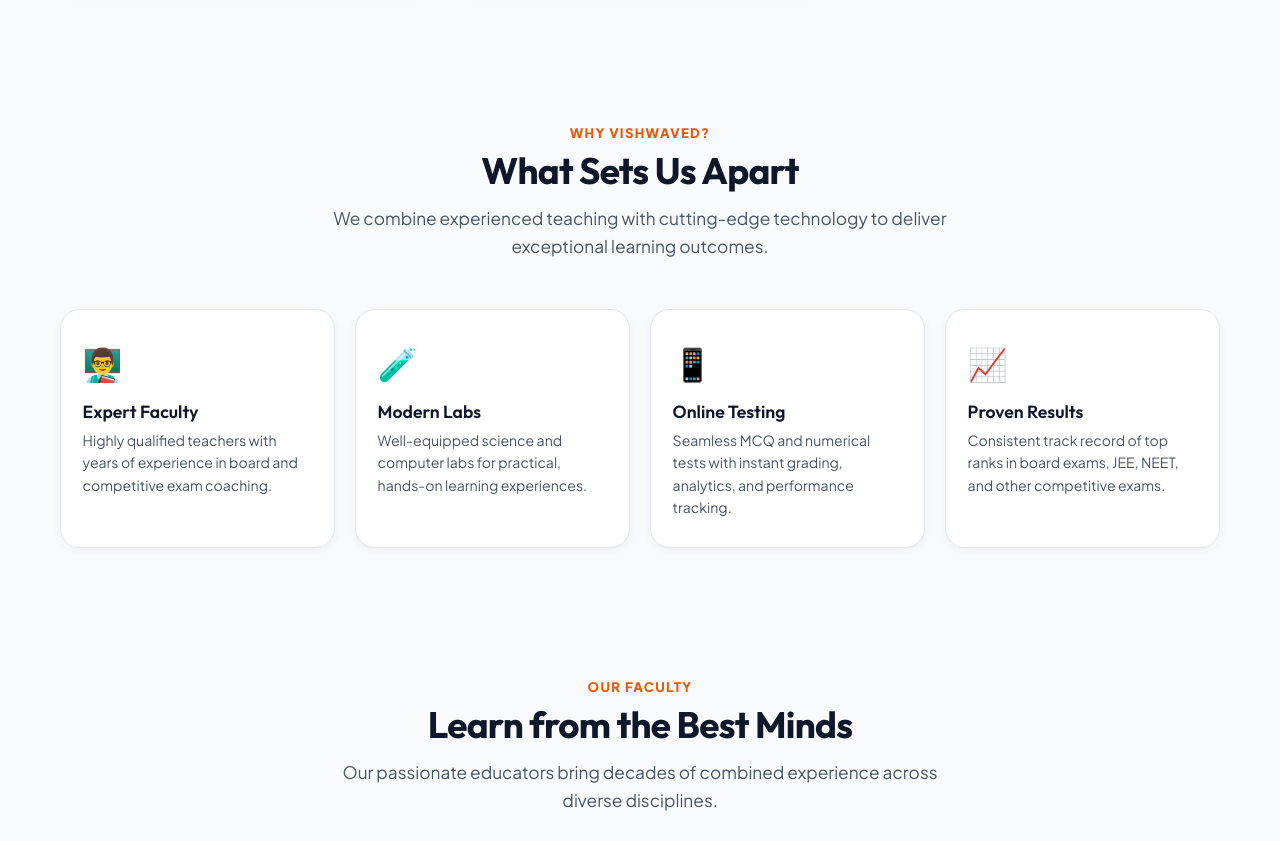
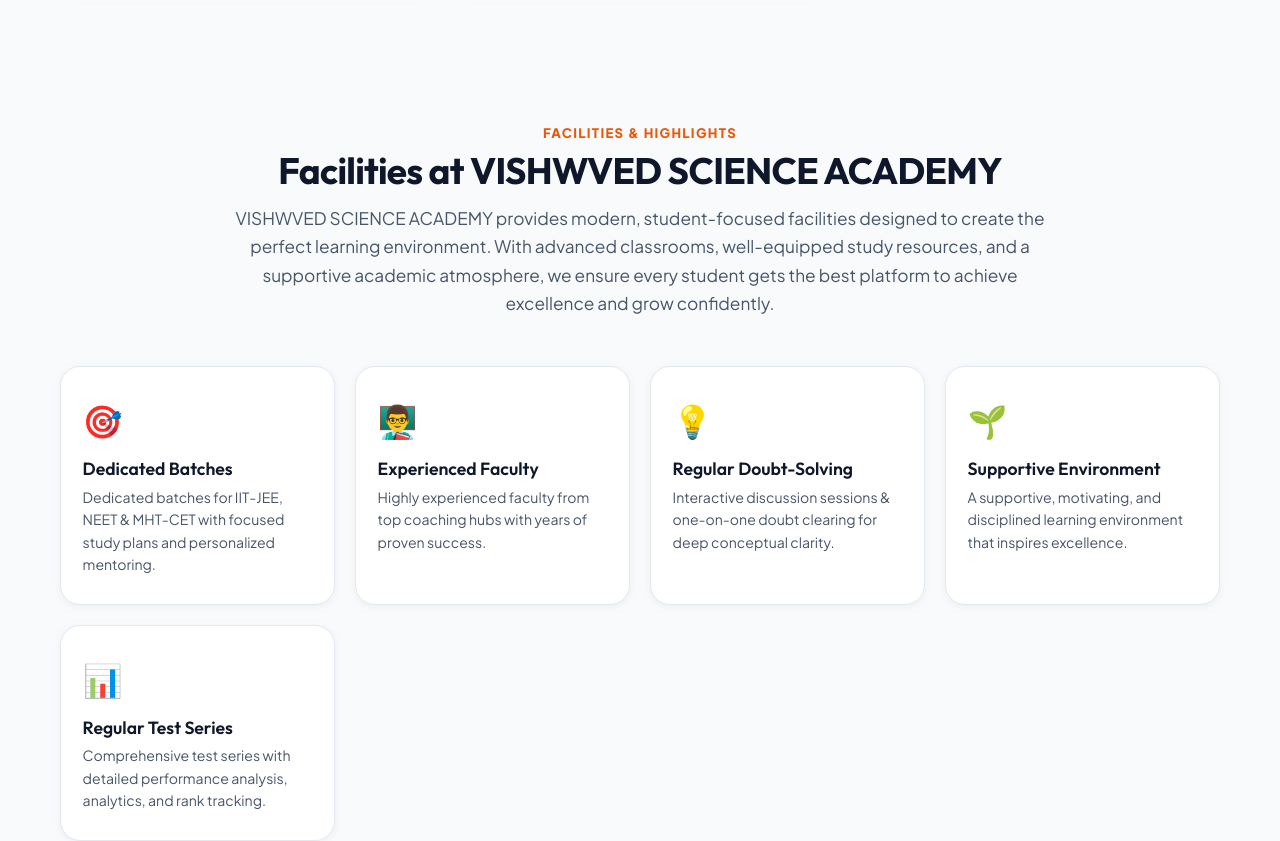
Before and after one commit to sadmsd707/Vishwaved, a Next.js app: page / in a window 1280 px wide. Shown: the part 2300-3141 px from the top of the page. Built offline with nearby package versions, Linux system fonts and the light colour scheme.

Commit message:
Update Facilities at VISHWVED SCIENCE ACADEMY and Key Highlights

```diff
--- a/app/page.js
+++ b/app/page.js
@@ -128,21 +128,24 @@
         </div>
       </section>
 
-      {/* ─── WHY CHOOSE US ─── */}
+      {/* ─── FACILITIES AT VISHWVED SCIENCE ACADEMY ─── */}
       <section className="section" id="features">
         <div className="container">
           <div className="text-center">
-            <div className="section-tag">Why VishwaVed?</div>
-            <h2 className="section-heading">What Sets Us Apart</h2>
-            <p className="section-sub" style={{ margin: '0 auto 3rem' }}>We combine experienced teaching with cutting-edge technology to deliver exceptional learning outcomes.</p>
+            <div className="section-tag">Facilities &amp; Highlights</div>
+            <h2 className="section-heading">Facilities at VISHWVED SCIENCE ACADEMY</h2>
+            <p className="section-sub" style={{ margin: '0 auto 3rem', maxWidth: '820px' }}>
+              VISHWVED SCIENCE ACADEMY provides modern, student-focused facilities designed to create the perfect learning environment. With advanced classrooms, well-equipped study resources, and a supportive academic atmosphere, we ensure every student gets the best platform to achieve excellence and grow confidently.
+            </p>
           </div>
 
           <div className="features-grid">
             {[
-              { icon: '👨‍🏫', title: 'Expert Faculty', desc: 'Highly qualified teachers with years of experience in board and competitive exam coaching.' },
-              { icon: '🧪', title: 'Modern Labs', desc: 'Well-equipped science and computer labs for practical, hands-on learning experiences.' },
-              { icon: '📱', title: 'Online Testing', desc: 'Seamless MCQ and numerical tests with instant grading, analytics, and performance tracking.' },
-              { icon: '📈', title: 'Proven Results', desc: 'Consistent track record of top ranks in board exams, JEE, NEET, and other competitive exams.' },
+              { icon: '🎯', title: 'Dedicated Batches', desc: 'Dedicated batches for IIT-JEE, NEET & MHT-CET with focused study plans and personalized mentoring.' },
+              { icon: '👨‍🏫', title: 'Experienced Faculty', desc: 'Highly experienced faculty from top coaching hubs with years of proven success.' },
+              { icon: '💡', title: 'Regular Doubt-Solving', desc: 'Interactive discussion sessions & one-on-one doubt clearing for deep conceptual clarity.' },
+              { icon: '🌱', title: 'Supportive Environment', desc: 'A supportive, motivating, and disciplined learning environment that inspires excellence.' },
+              { icon: '📊', title: 'Regular Test Series', desc: 'Comprehensive test series with detailed performance analysis, analytics, and rank tracking.' },
             ].map((f) => (
               <div key={f.title} className="feature-box">
                 <div className="feature-icon">{f.icon}</div>
```
